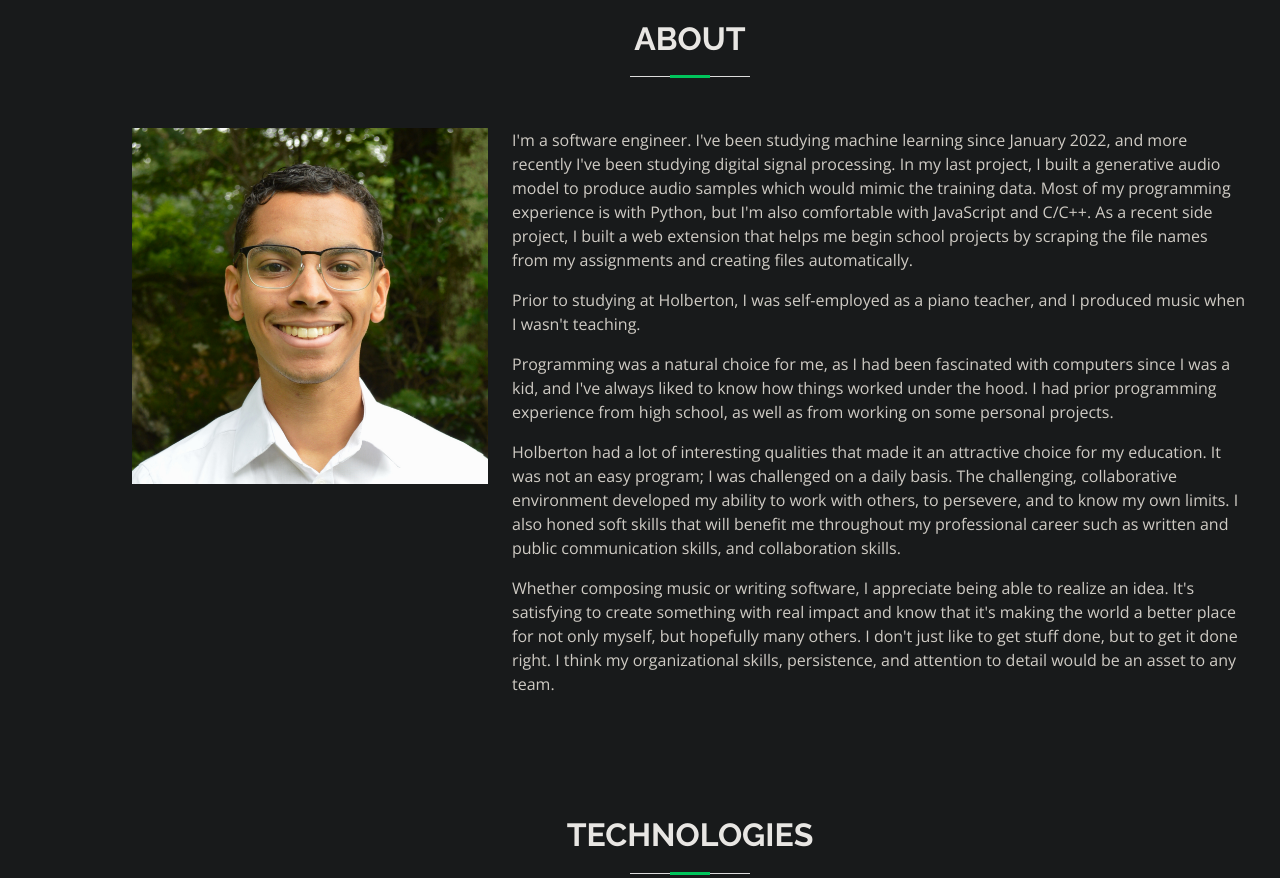
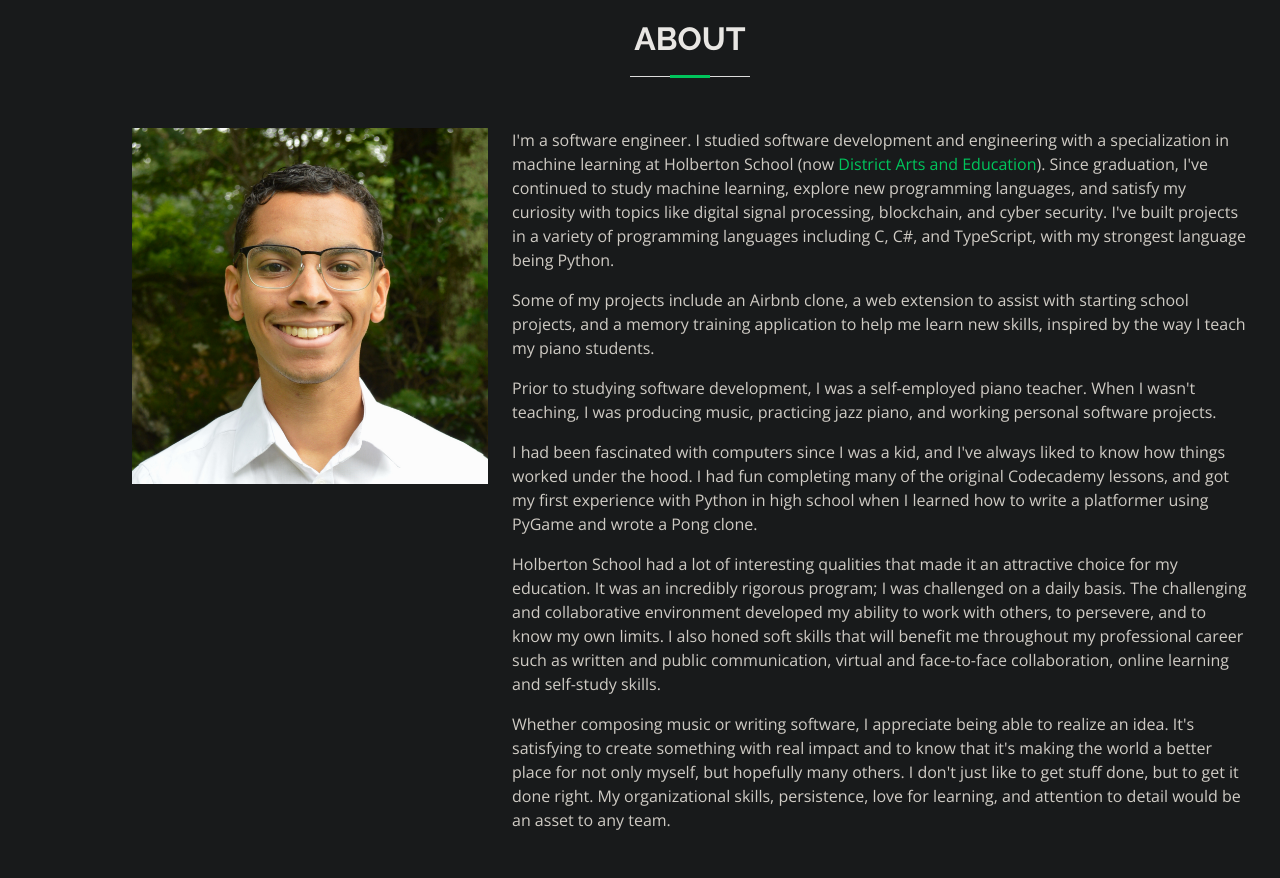
Before and after one commit to keysmusician/portfolio, a plain HTML site: page index.html in a window 1280 px wide. Shown: the part 840-1718 px from the top of the page. Drawn offline with nearby package versions, Linux system fonts and the light colour scheme; some packages are replaced by stand-ins of ours; a script that the page names is missing.

Commit message:
Updated bio

```diff
--- a/index.html
+++ b/index.html
@@ -107,26 +107,43 @@
                 </div>
               </div>
             -->
-            <p>I'm a software engineer. I've been studying machine learning since January 2022, and more recently I've
-              been studying digital signal processing. In my last project, I built a generative audio model to produce
-              audio samples which would mimic the training data. Most of my programming experience is with Python, but
-              I'm also comfortable with JavaScript and C/C++. As a recent side project, I built a web extension that
-              helps me begin school projects by scraping the file names from my assignments and creating files
-              automatically.</p>
-            <p>Prior to studying at Holberton, I was self-employed as a piano teacher, and I produced music when I
-              wasn't teaching.</p>
-            <p>Programming was a natural choice for me, as I had been fascinated with computers since I was a kid, and
-              I've always liked to know how things worked under the hood. I had prior programming experience from high
-              school, as well as from working on some personal projects.</p>
-            <p>Holberton had a lot of interesting qualities that made it an attractive choice for my education. It was
-              not an easy program; I was challenged on a daily basis. The challenging, collaborative environment
-              developed my ability to work with others, to persevere, and to know my own limits. I also honed soft
-              skills that will benefit me throughout my professional career such as written and public communication
-              skills, and collaboration skills.</p>
-            <p>Whether composing music or writing software, I appreciate being able to realize an idea. It's satisfying
-              to create something with real impact and know that it's making the world a better place for not only
-              myself, but hopefully many others. I don't just like to get stuff done, but to get it done right. I think
-              my organizational skills, persistence, and attention to detail would be an asset to any team.</p>
+            <p>
+              I'm a software engineer. I studied software development and engineering with a specialization in
+              machine learning at Holberton School (now <a href="https://www.transformnhv.org/">District Arts and
+                Education</a>).
+              Since graduation, I've continued to study machine learning, explore new programming languages, and satisfy
+              my curiosity with topics like digital signal processing, blockchain, and cyber security. I've built
+              projects in a variety of programming languages including C, C#, and TypeScript, with my strongest language
+              being Python.
+            </p>
+            <p>
+              Some of my projects include an Airbnb clone, a web extension to assist with starting school projects,
+              and a memory training application to help me learn new skills, inspired by the way I teach my piano
+              students.
+            </p>
+            <p>
+              Prior to studying software development, I was a self-employed piano teacher. When I wasn't teaching, I
+              was producing music, practicing jazz piano, and working personal software projects.
+            </p>
+            <p>
+              I had been fascinated with computers since I was a kid, and I've always liked to know how things worked
+              under the hood. I had fun completing many of the original Codecademy lessons, and got my first experience
+              with Python in high school when I learned how to write a platformer using PyGame and wrote a Pong clone.
+            </p>
+            <p>
+              Holberton School had a lot of interesting qualities that made it an attractive choice for my education.
+              It was an incredibly rigorous program; I was challenged on a daily basis. The challenging and
+              collaborative environment developed my ability to work with others, to persevere, and to know my own
+              limits. I also honed soft skills that will benefit me throughout my professional career such as written
+              and public communication, virtual and face-to-face collaboration, online learning and self-study skills.
+            </p>
+            <p>
+              Whether composing music or writing software, I appreciate being able to realize an idea. It's satisfying
+              to create something with real impact and to know that it's making the world a better place for not only
+              myself, but hopefully many others. I don't just like to get stuff done, but to get it done right. My
+              organizational skills, persistence, love for learning, and attention to detail would be an asset to any
+              team.
+            </p>
           </div>
         </div>
 
```
